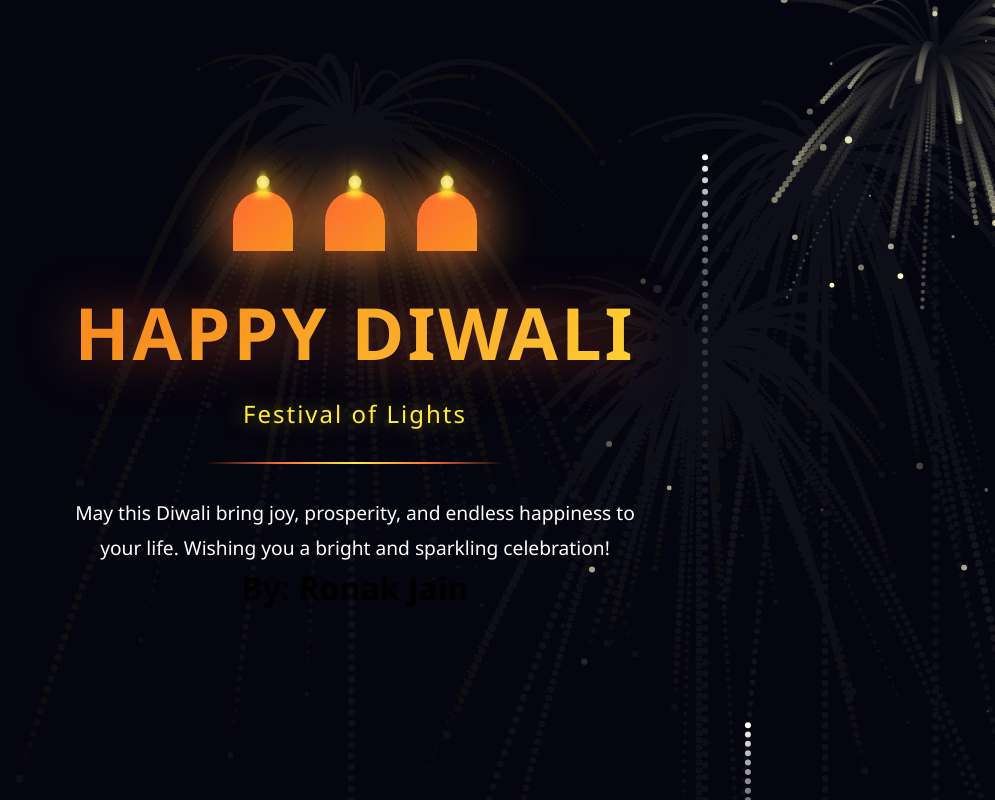
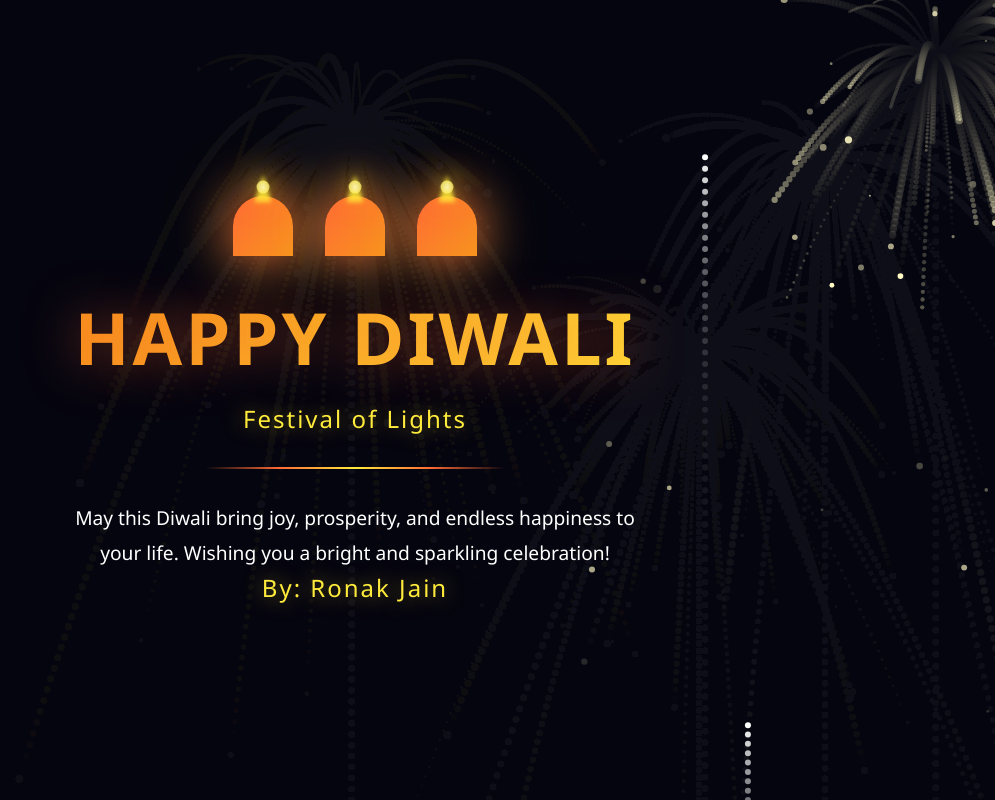
Before and after one commit to xainamv/Diwali, a plain HTML site: page index.html in a window 1280 px wide. Shown: the whole page, without its empty margins (285-1280 px from the left). Drawn offline with Linux system fonts and the light colour scheme.

Commit message:
Update index.html

```diff
--- a/index.html
+++ b/index.html
@@ -19,6 +19,15 @@
             display: flex;
             justify-content: center;
             align-items: center;
+        }
+        h2{
+            font-size: 1.5rem;
+            color: #ffeb3b;
+            opacity: 0;
+            animation: fadeIn 1s ease-out 0.5s forwards;
+            text-shadow: 0 0 20px rgba(255, 235, 59, 0.5);
+            letter-spacing: 2px;
+            font-weight: 300;
         }
 
         #fireworks {
@@ -241,7 +250,7 @@
             May this Diwali bring joy, prosperity, and endless happiness to your life.
             Wishing you a bright and sparkling celebration!
         </p>
-        <h1>By: Ronak Jain</h1>
+        <h2>By: Ronak Jain</h2>
     </div>
 
     <script>
```
